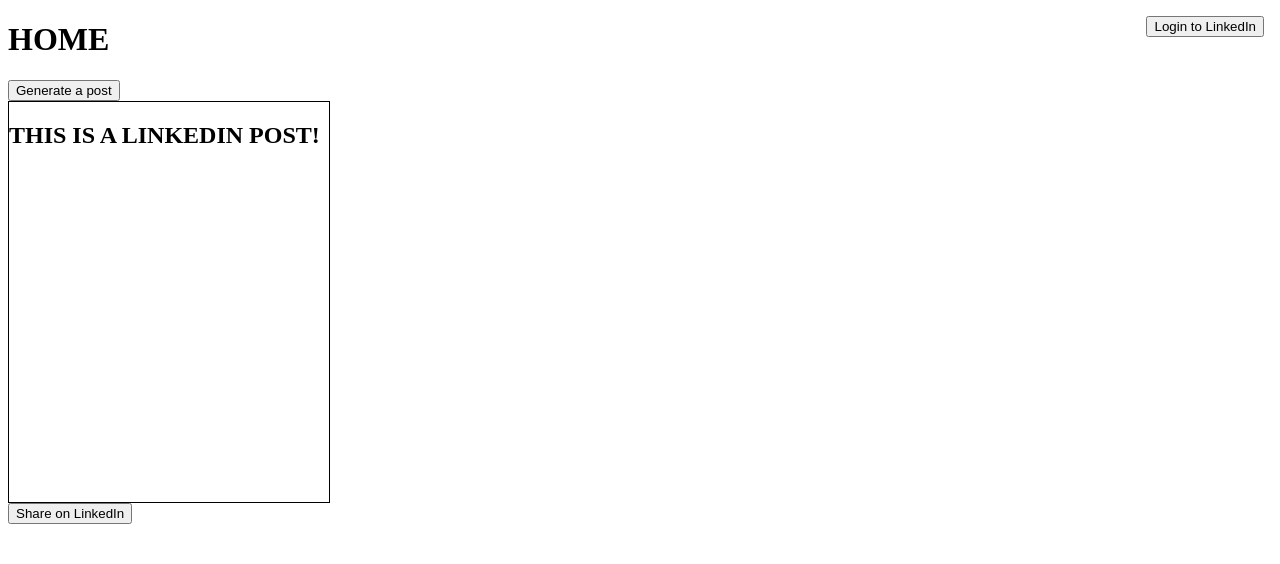
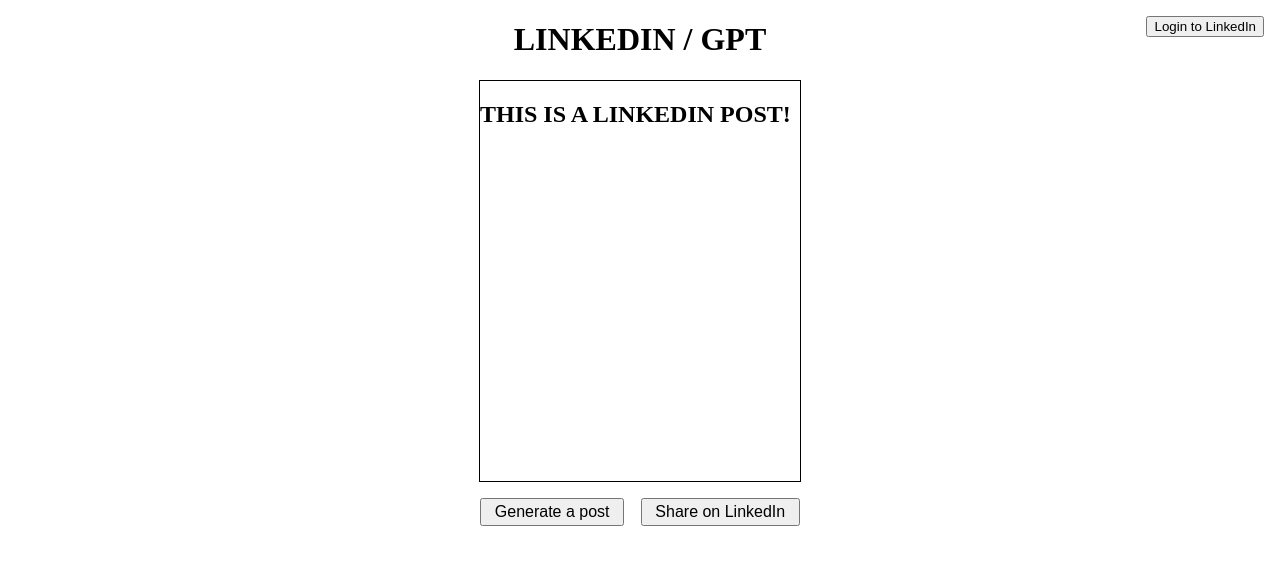
Before and after one commit to tlagoda/linkedin-posts-generator-front, a Vue app: page / in a window 1280 px wide. Shown: the top 564 px of the page. Built offline with nearby package versions, Linux system fonts and the light colour scheme.

Commit message:
style MyHome

```diff
--- a/src/views/MyHome.vue
+++ b/src/views/MyHome.vue
@@ -1,12 +1,44 @@
 <template>
-  <h1>HOME</h1>
-  <button>Generate a post</button>
-  <LinkedInPost />
-  <button>Share on LinkedIn</button>
+  <h1>LINKEDIN / GPT</h1>
+  <div class="post-div">
+    <LinkedInPost />
+    <div class="btn-div">
+      <button>Generate a post</button>
+      <button>Share on LinkedIn</button>
+    </div>
+  </div>
 </template>
 
 <script setup lang="ts">
 import LinkedInPost from '@/components/LinkedInPost.vue'
 </script>
 
-<style scoped></style>
+<style scoped>
+h1 {
+  text-align: center;
+}
+
+.post-div {
+  width: 50vw;
+  min-width: 20rem;
+  margin: 0 auto;
+  display: flex;
+  flex-direction: column;
+  align-items: center;
+}
+
+.btn-div {
+  margin-top: 1rem;
+  display: flex;
+  width: 20rem;
+  display: flex;
+  flex-direction: row;
+  justify-content: space-between;
+}
+
+button {
+  cursor: pointer;
+  font-size: 1rem;
+  padding: 0.2rem 0.8rem;
+}
+</style>
```
